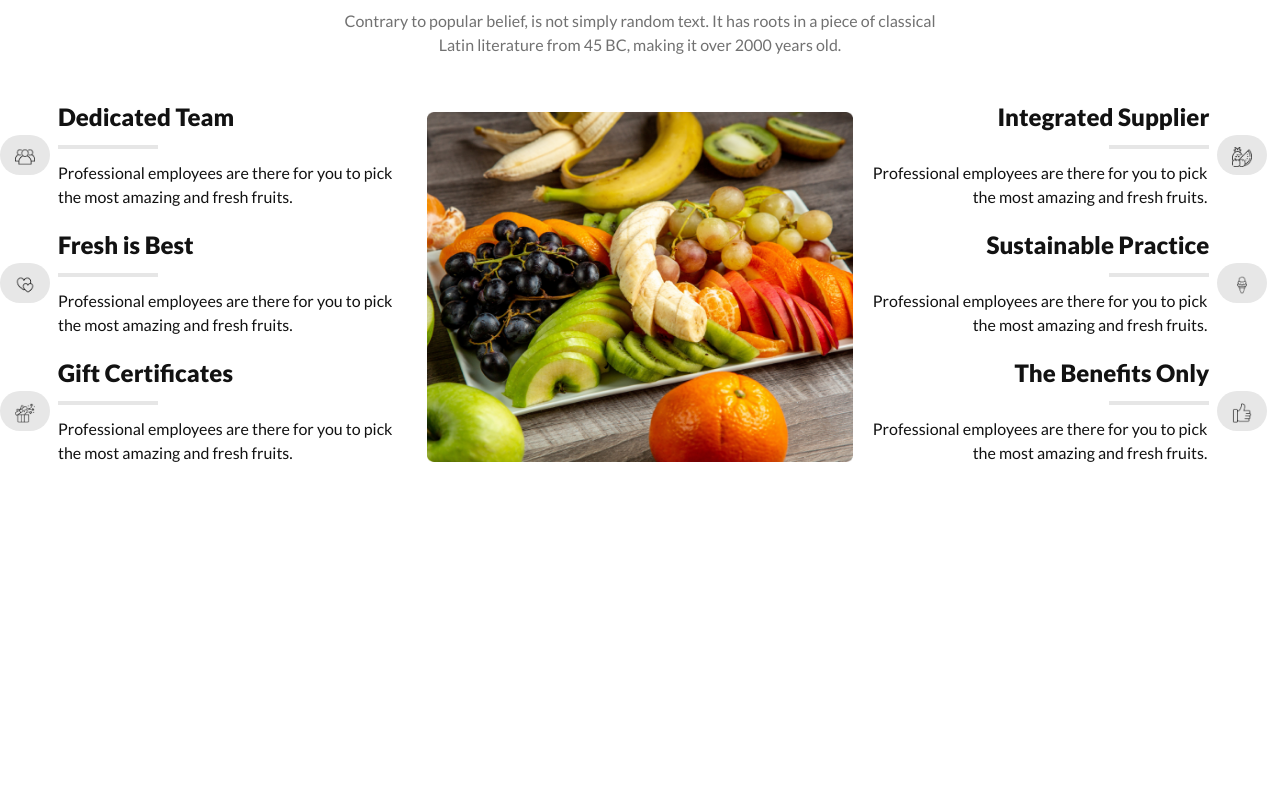
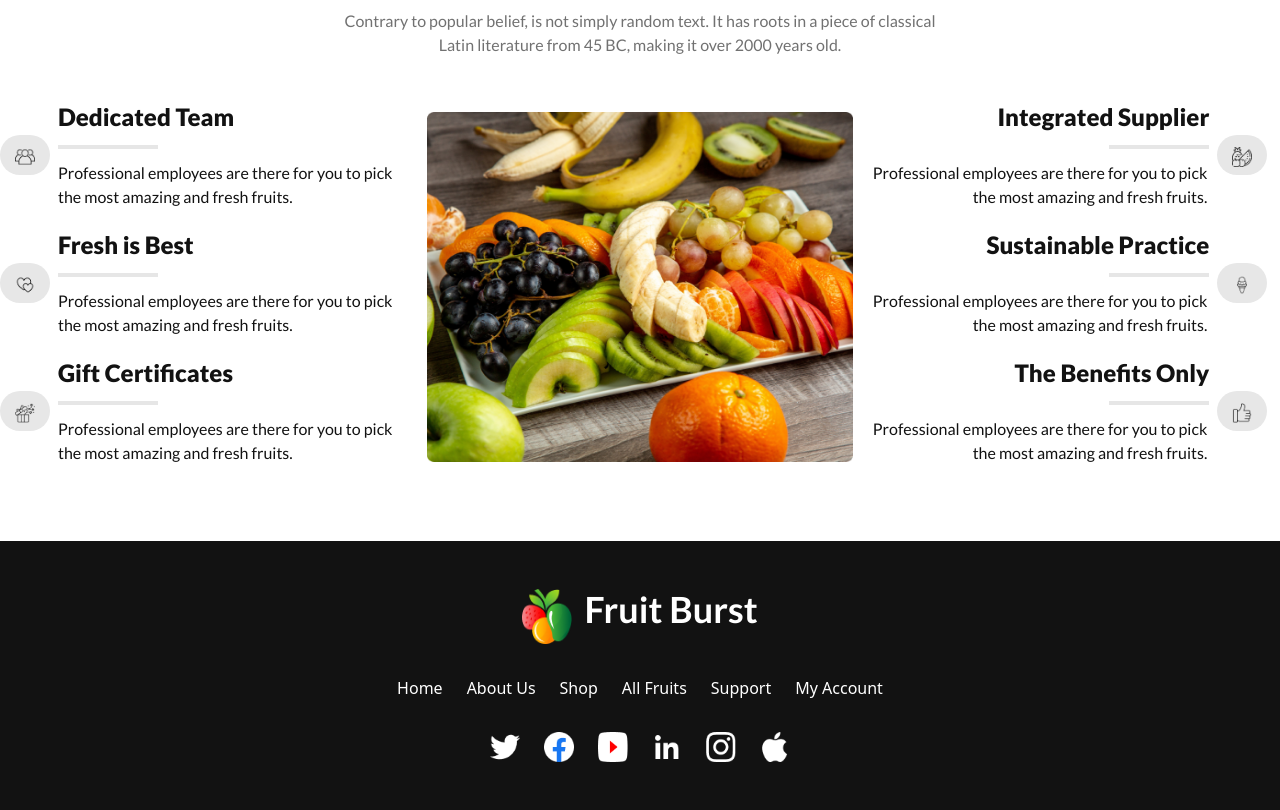
Before and after one commit to itzmenajmul/fruit-brust, a plain HTML site: page index.html in a window 1280 px wide. Shown: the part 2957-3767 px from the top of the page. Before the commit the page ends 3498 px from the top, so only its background shows below. Drawn offline with nearby package versions, Linux system fonts and the light colour scheme.

Commit message:
add footer and some changes

```diff
--- a/index.html
+++ b/index.html
@@ -661,7 +661,7 @@
                 <!-- heading -->
                 <div class="text-center mb-8">
                     <h2 class="text-5xl text-[#121212] font-lato font-extrabold mb-5">Why Choose Us</h2>
-                    <p class="text-base text-[#12121299] font-lato font-medium lg:w-[600px] mx-auto">Contrary to popular
+                    <p class="text-base text-[#12121299] font-lato font-medium md:w-[600px] lg:w-[600px] mx-auto">Contrary to popular
                         belief, is not simply random text. It has roots in a piece of classical Latin literature from 45
                         BC, making it over 2000 years old.</p>
                 </div>
@@ -709,7 +709,7 @@
                     </div>
                     <!-- center img -->
                     <div class="order-first lg:order-none">
-                        <img class="lg:w-[464px] lg:h-[350px]" src="./images/whychoose1.png" alt="">
+                        <img class="w-auto mx-auto lg:w-[464px] lg:h-[350px]" src="./images/whychoose1.png" alt="">
                     </div>
                     <!-- right site content -->
                     <div>
@@ -757,14 +757,32 @@
             </div>
         </section>
         <!-- why choose section ends here  -->
-
-
-
-
-
     </main>
-    <footer>
-
+    <footer class="bg-[#121212]">
+        <section class="max-w-7xl mx-auto">
+         <div class="text-[#fff] lg:w-[700px] mx-auto p-12">
+            <div class="flex gap-3 justify-center mb-8 ">
+                <img class="w-[50px]" src="./images/logo.png" alt="">
+                <h3 class="text-4xl lg:text-[#fff] font-lato font-bold">Fruit Burst</h3>
+            </div>
+            <div class="flex flex-wrap list-none justify-center gap-6 mb-8">
+                    <li><a>Home</a></li>
+                    <li><a>About Us</a></li>
+                    <li><a>Shop</a></li>
+                    <li><a>All Fruits</a></li>
+                    <li><a>Support</a></li>
+                    <li><a>My Account</a></li>
+            </div>
+            <div class="flex justify-center gap-6 ">
+                <img class="w-[30px] h-[30px]" src="./images/icons/twitter.png" alt="">
+                <img class="w-[30px] h-[30px]" src="./images/icons/facebook.png" alt="">
+                <img class="w-[30px] h-[30px]" src="./images/icons/youtube.png" alt="">
+                <img class="w-[30px] h-[30px]" src="./images/icons/linkedin.png" alt="">
+                <img class="w-[30px] h-[30px]" src="./images/icons/instagram.png" alt="">
+                <img class="w-[30px] h-[30px]" src="./images/icons/apple.png" alt="">
+            </div>
+         </div>
+        </section>
     </footer>
 </body>
 
```
Also changed, not shown: images/icons/apple.png (added), images/icons/facebook.png (added), images/icons/instagram.png (added), images/icons/linkedin.png (added), images/icons/twitter.png (added), images/icons/youtube.png (added).
